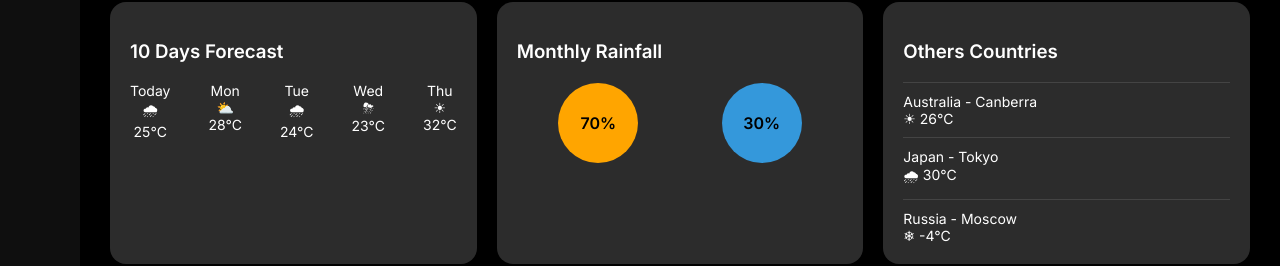
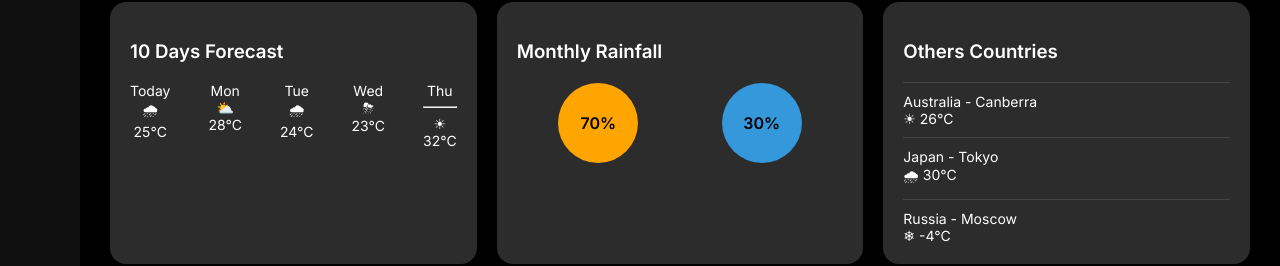
Before and after one commit to Japnoor204/weather-_app, a plain HTML site: page index.html in a window 1280 px wide. Shown: the part 414-680 px from the top of the page. Drawn offline with Linux system fonts and the light colour scheme.

Commit message:
minor change

```diff
--- a/index.html
+++ b/index.html
@@ -52,7 +52,7 @@
             <div class="day">Mon<br/>⛅<br/>28°C</div>
             <div class="day">Tue<br/>🌧<br/>24°C</div>
             <div class="day">Wed<br/>⛈<br/>23°C</div>
-            <div class="day">Thu<br/>☀<br/>32°C</div>
+            <div class="day">Thu<hr/>☀<br/>32°C</div>
           </div>
         </div>
 
```
